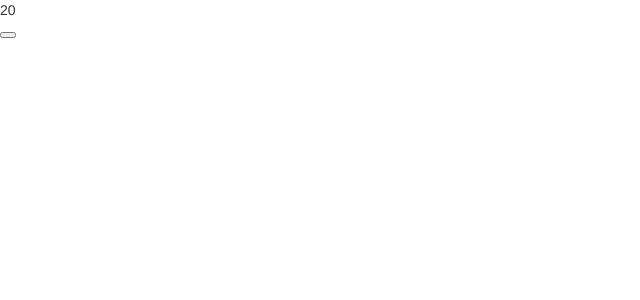
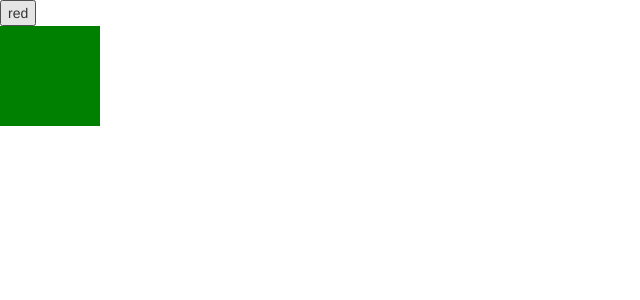
Before and after one commit to Changy1/ReactExercise, a React app: page / in a window 1280 px wide. Shown: the top 300 px of the page, without its empty margins (0-640 px from the left). Built offline with nearby package versions, Linux system fonts and the light colour scheme.

Commit message:
'lifecycle-over'

```diff
--- a/src/App.js
+++ b/src/App.js
@@ -4,7 +4,8 @@ import React , { Component } from 'react';
 /* import Combination from './combination/combination' */
 /* import ContextExample from './context/ContextExample' */
 /* import PopFather from './pop-up/father' */
-import {Brother , Sister } from './bus/Mybus'
+/* import {Brother , Sister } from './bus/Mybus' */
+import Running from './lifecycle/main'
 
 class App extends Component {
   render() {
@@ -15,8 +16,9 @@ class App extends Component {
       {/* <Combination /> */}
       {/* <ContextExample /> */}
       {/* <PopFather /> */}
-      <Brother />
-      <Sister />
+      {/* <Brother />
+      <Sister /> */}
+      <Running />
       </div>
     );
   }
--- a/src/lifecycle/main.js
+++ b/src/lifecycle/main.js
@@ -7,17 +7,25 @@ class Running extends Component {
             color: 'green'
         }
         this.changeColor = this.changeColor.bind(this)
+        console.log('constructor-R')
+    }
+    componentWillMount () {
+        console.log('componentWillMount-R')
     }
     changeColor (color) {
         this.setState({ color })
     }
     render () {
+        console.log('render-R')
         return (
             <section>
-                <button>red</button>
-                <ContentBlock />
+                <button onClick = {this.changeColor}>red</button>
+                <ContentBlock color = {this.state.color}/>
             </section>
         )
+    }
+    componentDidMount () {
+        console.log('componentDidMount-R')
     }
 }
 
@@ -25,17 +33,39 @@ class ContentBlock extends Component {
     constructor ( props ) {
         super (props)
         this.state = {
-            width: '100px',
-            height: '100px',
-            backgroundColor: this.props.color
+           style: {
+                width: '100px',
+                height: '100px',
+                backgroundColor: this.props.color
+           }
         }
+        console.log('constructor-C')
+    }
+    //比render先执行
+    componentWillReceiveProps () {
+        console.log('componentWillReceiveProps')
+    }
+    //这里可以阻止渲染，默认返回true，如果返回false就不执行render了
+    shouldComponentUpdate () {
+        console.log('shouleComponentUpdate')
+        return true
+    }
+    componentWillMount () {
+        console.log('componentWillMount-C')
     }
     render () {
+        console.log('render-C')
         return (
             <div style = {this.state.style}>
             </div>
         )
     }
+    componentDidMount () {
+        console.log('componentDidMount-C')
+    }
+    componentDidUpdate () {
+        console.log('componentDidUpdate-C')
+    }
 }
 
 export default Running
```
